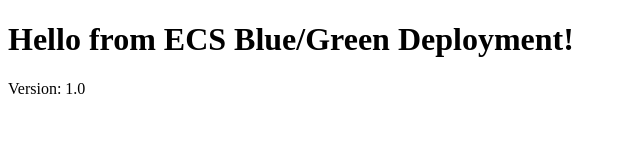
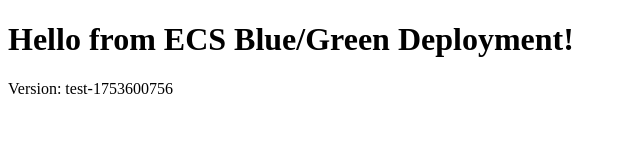
Before and after one commit to takyafumin/sample-aws-ecs-blue-green-deploy, a plain HTML site: page index.html in a window 1280 px wide. Shown: the whole page, without its empty margins (0-640 px from the left). Drawn offline with Linux system fonts and the light colour scheme.

```diff
--- a/index.html
+++ b/index.html
@@ -5,6 +5,6 @@
 </head>
 <body>
     <h1>Hello from ECS Blue/Green Deployment!</h1>
-    <p>Version: 1.0</p>
+    <p>Version: test-1753600756</p>
 </body>
 </html>
```
Also changed, not shown: 9 other files.
